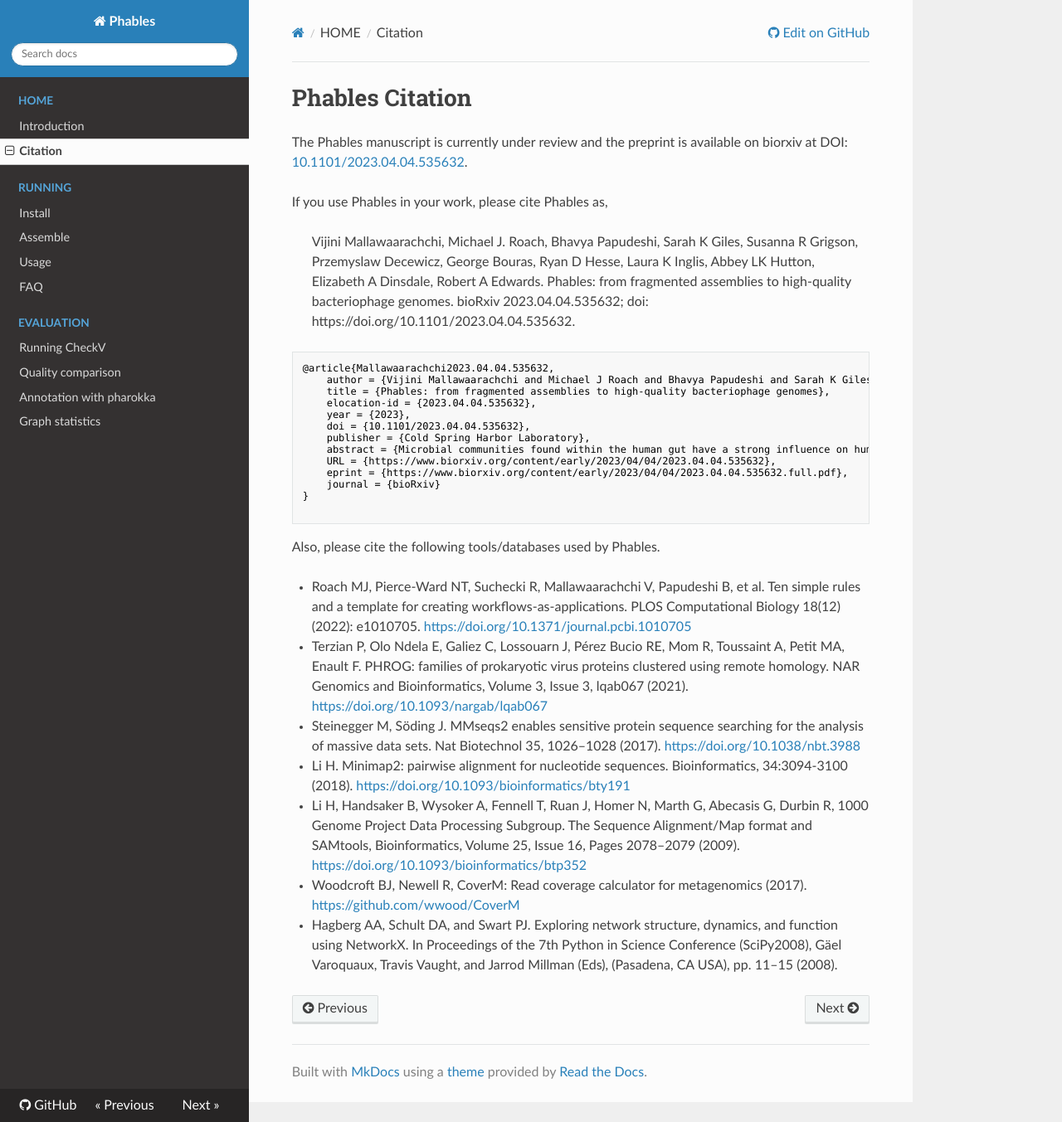
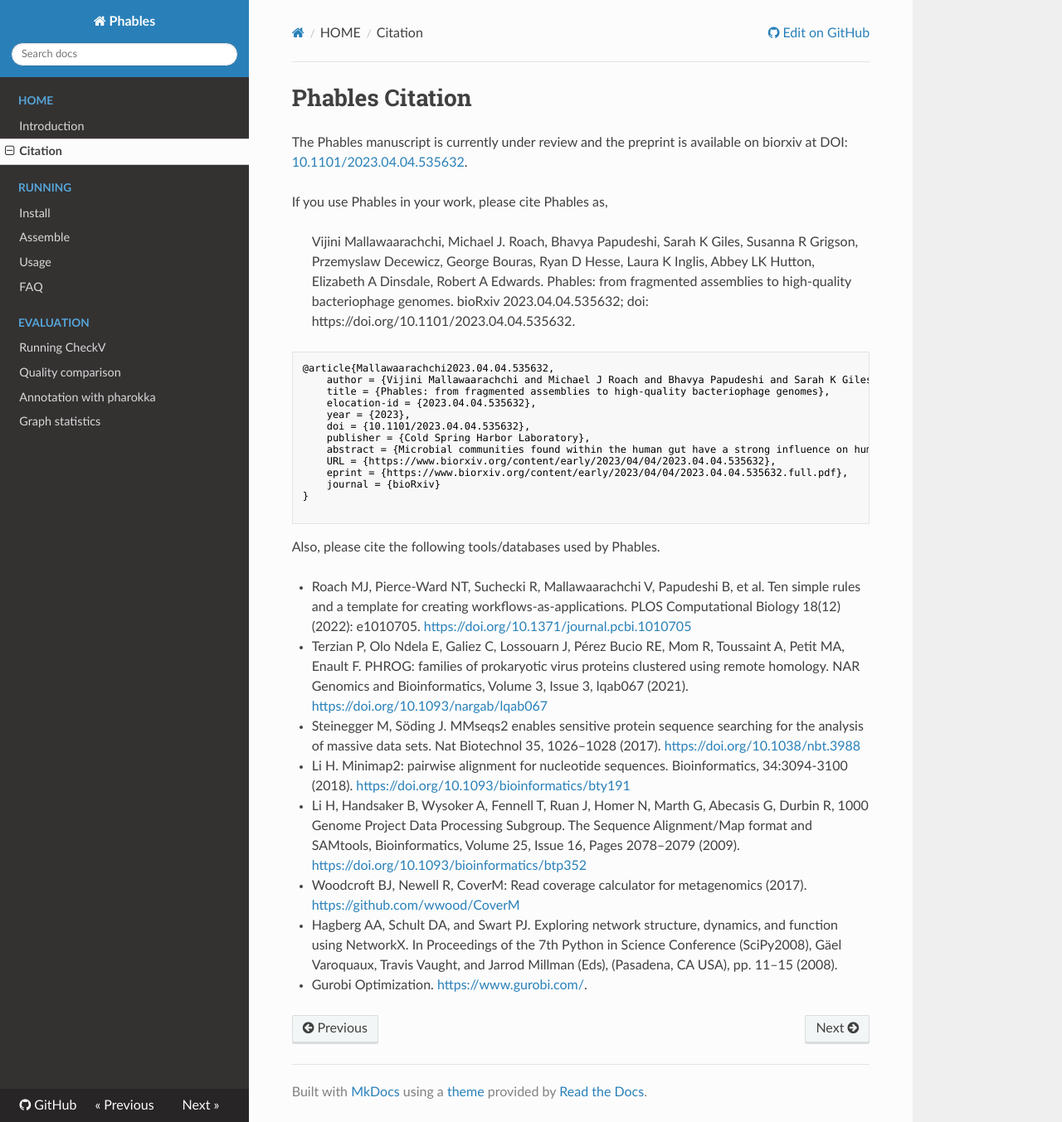
Before and after one commit to Vini2/phables, an MkDocs documentation site: the page built from docs/citation.md, in a window 1280 px wide and 1353 px high. Shown: the whole window at 83% size. Built offline with MkDocs 1.6.1, drawn with Linux system fonts in a browser that asks for light colours; nearby versions of some CDN libraries; a script that is not in the unit is left out.

Commit message:
DOC: update citations

```diff
--- a/docs/citation.md
+++ b/docs/citation.md
@@ -31,3 +31,4 @@ Also, please cite the following tools/databases used by Phables.
 * Li H, Handsaker B, Wysoker A, Fennell T, Ruan J, Homer N, Marth G, Abecasis G, Durbin R, 1000 Genome Project Data Processing Subgroup. The Sequence Alignment/Map format and SAMtools, Bioinformatics, Volume 25, Issue 16, Pages 2078–2079 (2009). [https://doi.org/10.1093/bioinformatics/btp352](https://doi.org/10.1093/bioinformatics/btp352)
 * Woodcroft BJ, Newell R, CoverM: Read coverage calculator for metagenomics (2017). [https://github.com/wwood/CoverM](https://github.com/wwood/CoverM)
 * Hagberg AA, Schult DA, and Swart PJ. Exploring network structure, dynamics, and function using NetworkX. In Proceedings of the 7th Python in Science Conference (SciPy2008), Gäel Varoquaux, Travis Vaught, and Jarrod Millman (Eds), (Pasadena, CA USA), pp. 11–15 (2008).
+* Gurobi Optimization. [https://www.gurobi.com/](https://www.gurobi.com/).
```
Also changed, not shown: 1 other file.
